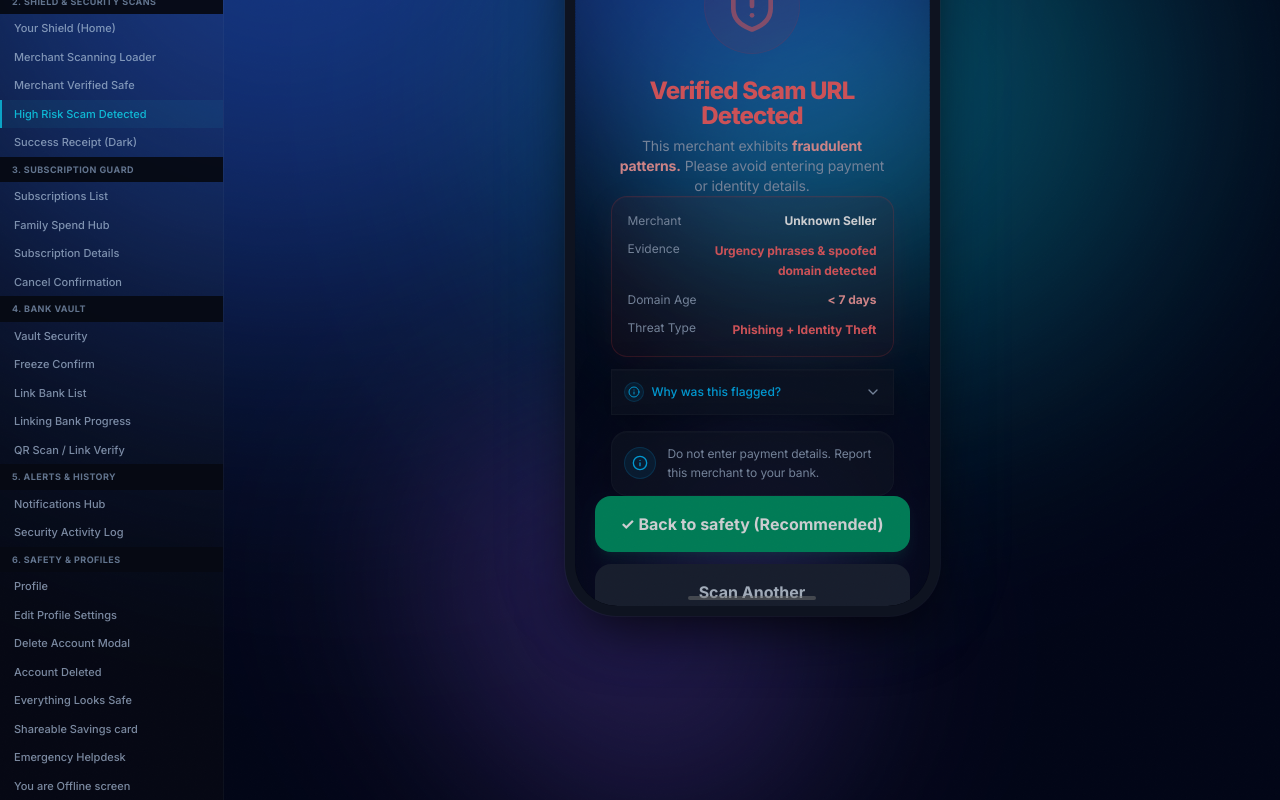
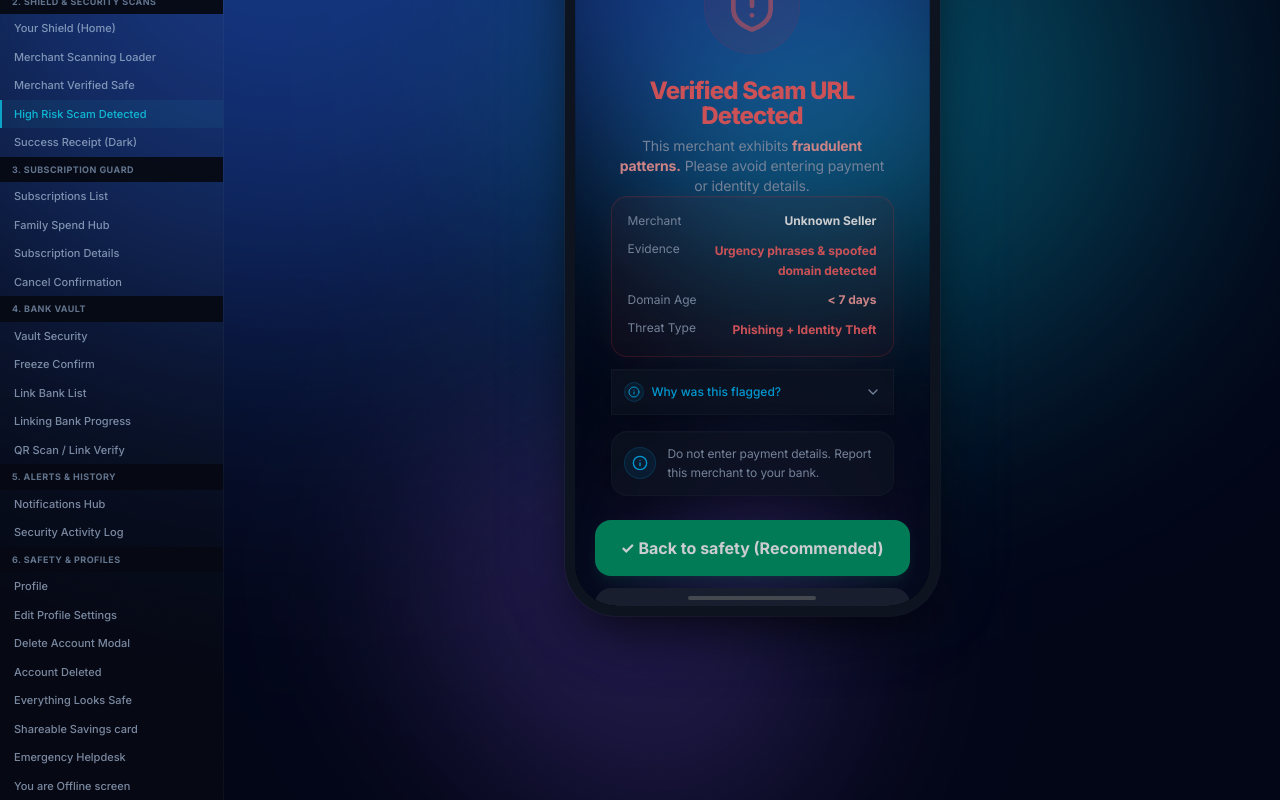
Before and after one commit to jangidarts3860-rgb/Guardia-AI, a React (Vite) app: page /scam-detected in a window 1280 px wide. Shown: the part 348-1148 px from the top of the page. Built offline with nearby package versions, Linux system fonts and the light colour scheme.

Commit message:
Fix: Add top margin above action buttons in ScamDetectedScreen

```diff
--- a/src/components/screens/individual/ScamDetectedScreen.tsx
+++ b/src/components/screens/individual/ScamDetectedScreen.tsx
@@ -127,7 +127,7 @@ export default function ScamDetectedScreen() {
         </div>
       </div>
 
-      <div className="pb-6 w-full z-10 space-y-3">
+      <div className="pb-6 w-full z-10 space-y-3 mt-6">
         <button onClick={() => navigate('/home')} className="w-full text-white font-bold py-4 rounded-2xl bg-emerald-600 hover:bg-emerald-500 transition active:scale-[0.98] shadow-lg shadow-emerald-500/10 focus-visible:ring-2 focus-visible:ring-emerald-500 focus-visible:ring-offset-2 focus-visible:ring-offset-[#020617]">
           ✓ Back to safety (Recommended)
         </button>
```
